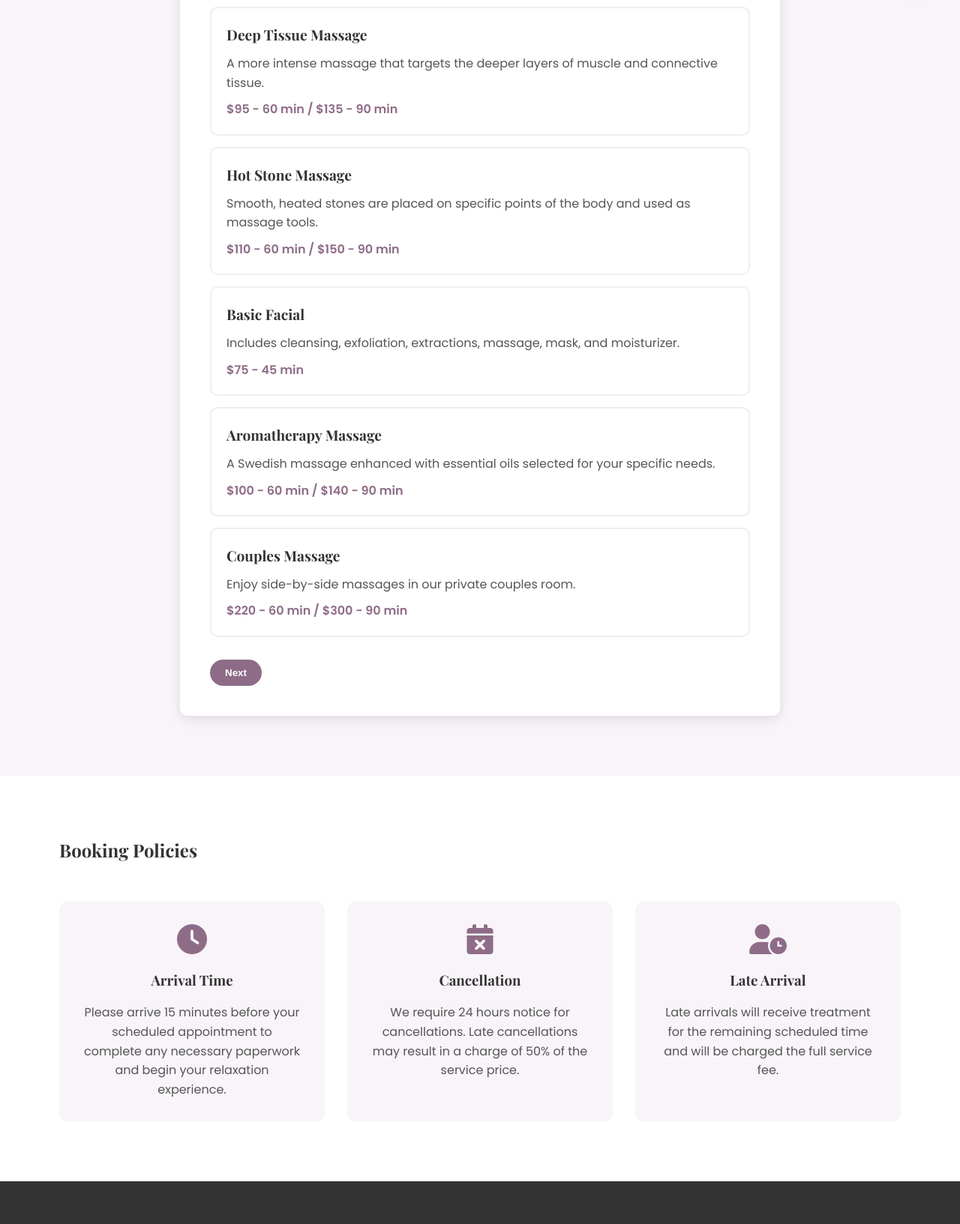
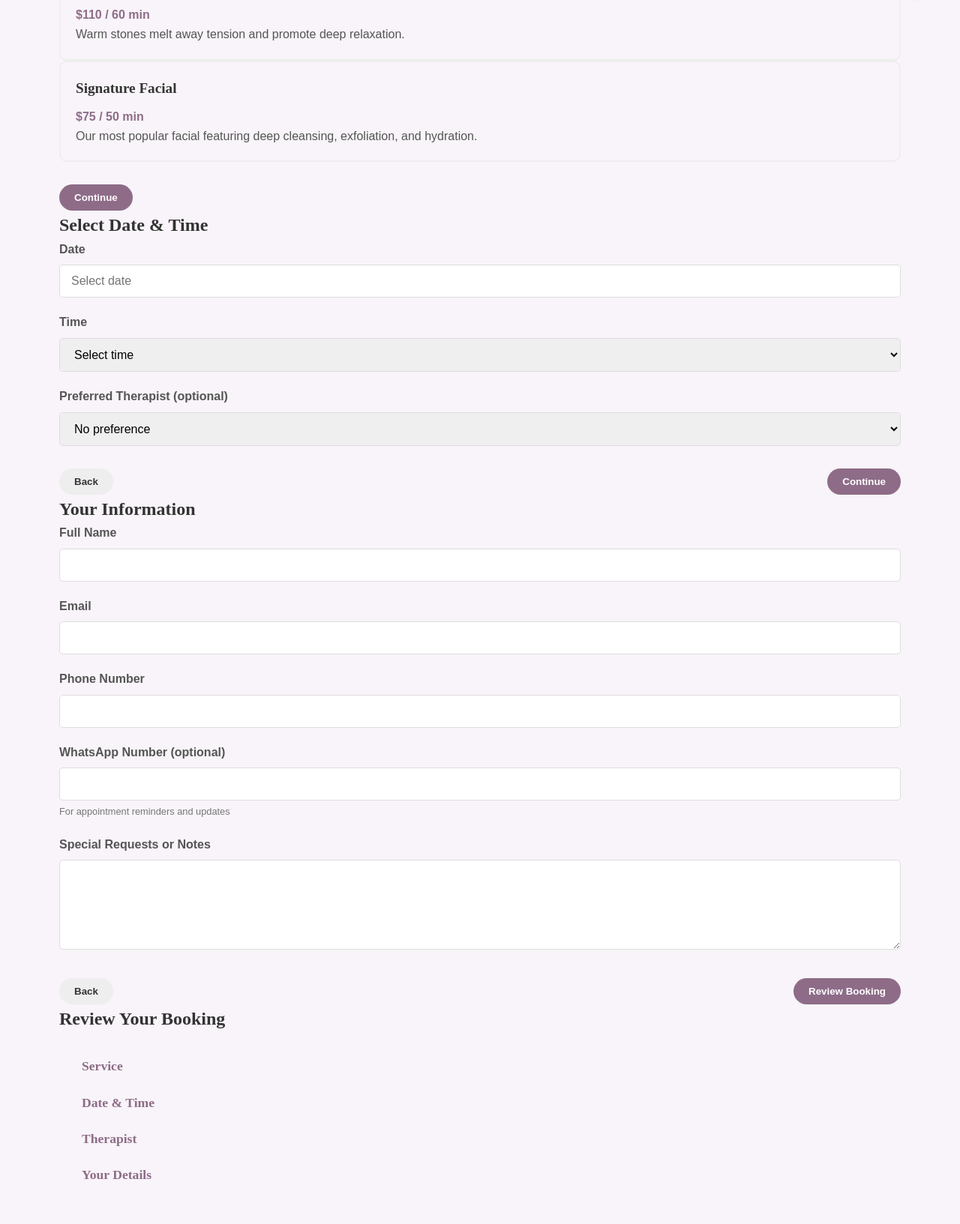
Before and after one commit to PugazhendhiK03/spa, a plain HTML site: page booking.html in a window 1280 px wide. Shown: the part 786-2419 px from the top of the page at 75% size. Drawn offline with nearby package versions, Linux system fonts and the light colour scheme.

Commit message:
Update booking.html
New5

```diff
--- a/booking.html
+++ b/booking.html
@@ -4,10 +4,9 @@
     <meta charset="UTF-8">
     <meta name="viewport" content="width=device-width, initial-scale=1.0">
     <title>Serenity Spa | Book Now</title>
+    <link rel="stylesheet" href="https://cdnjs.cloudflare.com/ajax/libs/font-awesome/6.4.0/css/all.min.css">
+    <link rel="stylesheet" href="https://cdn.jsdelivr.net/npm/flatpickr/dist/flatpickr.min.css">
     <link rel="stylesheet" href="css/style.css">
-    <link rel="stylesheet" href="https://cdnjs.cloudflare.com/ajax/libs/font-awesome/6.0.0-beta3/css/all.min.css">
-    <link href="https://fonts.googleapis.com/css2?family=Playfair+Display:wght@400;700&family=Poppins:wght@300;400;600&display=swap" rel="stylesheet">
-    <link rel="stylesheet" href="https://cdnjs.cloudflare.com/ajax/libs/flatpickr/4.6.9/flatpickr.min.css">
 </head>
 <body>
     <header>
@@ -33,11 +32,11 @@
     <section class="page-header">
         <div class="container">
             <h1>Book Your Appointment</h1>
-            <p>Schedule your relaxation experience with us</p>
+            <p>Schedule your spa experience with our easy online booking system</p>
         </div>
     </section>
 
-    <section class="booking-form-section">
+    <section class="booking-section">
         <div class="container">
             <div class="booking-steps">
                 <div class="step active" data-step="1">
@@ -50,76 +49,61 @@
                 </div>
                 <div class="step" data-step="3">
                     <span>3</span>
-                    <p>Your Details</p>
+                    <p>Your Info</p>
                 </div>
                 <div class="step" data-step="4">
                     <span>4</span>
-                    <p>Confirmation</p>
+                    <p>Confirm</p>
                 </div>
             </div>
 
             <form id="bookingForm">
-                <!-- Step 1: Service Selection -->
-                <div class="form-step active" data-step="1">
+                <!-- Step 1: Select Service -->
+                <div class="booking-form-step active" data-step="1">
                     <h2>Select Your Service</h2>
-                    <div class="service-options">
+                    <div class="service-selection">
                         <div class="service-option">
-                            <input type="radio" id="swedish" name="service" value="Swedish Massage" required>
+                            <input type="radio" name="service" id="swedish" value="Swedish Massage" checked>
                             <label for="swedish">
                                 <h3>Swedish Massage</h3>
-                                <p>A gentle, relaxing full-body massage that uses long strokes, kneading, and circular movements.</p>
-                                <p class="price">$85 - 60 min / $120 - 90 min</p>
+                                <p class="price">$85 / 60 min</p>
+                                <p>A gentle, relaxing massage that improves circulation and relieves muscle tension.</p>
                             </label>
                         </div>
                         <div class="service-option">
-                            <input type="radio" id="deep-tissue" name="service" value="Deep Tissue Massage">
+                            <input type="radio" name="service" id="deep-tissue" value="Deep Tissue Massage">
                             <label for="deep-tissue">
                                 <h3>Deep Tissue Massage</h3>
-                                <p>A more intense massage that targets the deeper layers of muscle and connective tissue.</p>
-                                <p class="price">$95 - 60 min / $135 - 90 min</p>
+                                <p class="price">$95 / 60 min</p>
+                                <p>Targets deeper layers of muscle and connective tissue to relieve chronic pain.</p>
                             </label>
                         </div>
                         <div class="service-option">
-                            <input type="radio" id="hot-stone" name="service" value="Hot Stone Massage">
+                            <input type="radio" name="service" id="hot-stone" value="Hot Stone Therapy">
                             <label for="hot-stone">
-                                <h3>Hot Stone Massage</h3>
-                                <p>Smooth, heated stones are placed on specific points of the body and used as massage tools.</p>
-                                <p class="price">$110 - 60 min / $150 - 90 min</p>
+                                <h3>Hot Stone Therapy</h3>
+                                <p class="price">$110 / 60 min</p>
+                                <p>Warm stones melt away tension and promote deep relaxation.</p>
                             </label>
                         </div>
                         <div class="service-option">
-                            <input type="radio" id="facial" name="service" value="Basic Facial">
+                            <input type="radio" name="service" id="facial" value="Signature Facial">
                             <label for="facial">
-                                <h3>Basic Facial</h3>
-                                <p>Includes cleansing, exfoliation, extractions, massage, mask, and moisturizer.</p>
-                                <p class="price">$75 - 45 min</p>
-                            </label>
-                        </div>
-                        <div class="service-option">
-                            <input type="radio" id="aromatherapy" name="service" value="Aromatherapy Massage">
-                            <label for="aromatherapy">
-                                <h3>Aromatherapy Massage</h3>
-                                <p>A Swedish massage enhanced with essential oils selected for your specific needs.</p>
-                                <p class="price">$100 - 60 min / $140 - 90 min</p>
-                            </label>
-                        </div>
-                        <div class="service-option">
-                            <input type="radio" id="couples" name="service" value="Couples Massage">
-                            <label for="couples">
-                                <h3>Couples Massage</h3>
-                                <p>Enjoy side-by-side massages in our private couples room.</p>
-                                <p class="price">$220 - 60 min / $300 - 90 min</p>
+                                <h3>Signature Facial</h3>
+                                <p class="price">$75 / 50 min</p>
+                                <p>Our most popular facial featuring deep cleansing, exfoliation, and hydration.</p>
                             </label>
                         </div>
                     </div>
                     <div class="form-navigation">
-                        <button type="button" class="btn next-step" data-next="2">Next</button>
+                        <button type="button" class="btn next-step" data-next="2">Continue</button>
                     </div>
                 </div>
 
                 <!-- Step 2: Date & Time -->
-                <div class="form-step" data-step="2">
+                <div class="booking-form-step" data-step="2">
                     <h2>Select Date & Time</h2>
+                    <div class="datetime-selection">
                         <div class="form-group">
                             <label for="booking-date">Date</label>
                             <input type="text" id="booking-date" name="date" placeholder="Select date" required>
@@ -138,31 +122,30 @@
                                 <option value="04:00 PM">04:00 PM</option>
                                 <option value="05:00 PM">05:00 PM</option>
                                 <option value="06:00 PM">06:00 PM</option>
-                            <option value="07:00 PM">07:00 PM</option>
                             </select>
                         </div>
                         <div class="form-group">
                             <label for="therapist">Preferred Therapist (optional)</label>
                             <select id="therapist" name="therapist">
                                 <option value="">No preference</option>
-                            <option value="Olivia Johnson">Olivia Johnson</option>
-                            <option value="Sophia Martinez">Sophia Martinez</option>
-                            <option value="James Wilson">James Wilson</option>
-                            <option value="Emma Davis">Emma Davis</option>
+                                <option value="Sarah Johnson">Sarah Johnson</option>
+                                <option value="David Martinez">David Martinez</option>
+                                <option value="Emily Chen">Emily Chen</option>
                             </select>
                         </div>
+                    </div>
                     <div class="form-navigation">
-                        <button type="button" class="btn prev-step" data-prev="1">Back</button>
-                        <button type="button" class="btn next-step" data-next="3">Next</button>
+                        <button type="button" class="btn btn-outline prev-step" data-prev="1">Back</button>
+                        <button type="button" class="btn next-step" data-next="3">Continue</button>
                     </div>
                 </div>
 
-                <!-- Step 3: Your Details -->
-                <div class="form-step" data-step="3">
-                    <h2>Your Details</h2>
+                <!-- Step 3: Your Information -->
+                <div class="booking-form-step" data-step="3">
+                    <h2>Your Information</h2>
                     <div class="form-group">
-                        <label for="name">Full Name</label>
-                        <input type="text" id="name" name="name" required>
+                        <label for="fullName">Full Name</label>
+                        <input type="text" id="fullName" name="name" required>
                     </div>
                     <div class="form-group">
                         <label for="email">Email</label>
@@ -182,13 +165,13 @@
                         <textarea id="notes" name="notes" rows="3"></textarea>
                     </div>
                     <div class="form-navigation">
-                        <button type="button" class="btn prev-step" data-prev="2">Back</button>
+                        <button type="button" class="btn btn-outline prev-step" data-prev="2">Back</button>
                         <button type="button" class="btn next-step" data-next="4">Review Booking</button>
                     </div>
                 </div>
 
                 <!-- Step 4: Confirmation -->
-                <div class="form-step" data-step="4">
+                <div class="booking-form-step" data-step="4">
                     <h2>Review Your Booking</h2>
                     <div class="booking-summary">
                         <div class="summary-item">
@@ -210,19 +193,21 @@
                             <p id="summary-phone"></p>
                         </div>
                     </div>
-                    <div class="form-group">
+                    <div class="form-group terms-checkbox">
                         <input type="checkbox" id="terms" name="terms" required>
                         <label for="terms">I agree to the <a href="#" id="terms-link">Terms & Conditions</a> and <a href="#" id="policy-link">Cancellation Policy</a></label>
                     </div>
                     <div class="form-navigation">
-                        <button type="button" class="btn prev-step" data-prev="3">Back</button>
+                        <button type="button" class="btn btn-outline prev-step" data-prev="3">Back</button>
                         <button type="submit" class="btn">Confirm Booking</button>
                     </div>
                 </div>
             </form>
 
-            <div id="bookingSuccess" class="booking-success" style="display: none;">
+            <div id="bookingSuccess" class="booking-success">
+                <div class="success-icon">
                     <i class="fas fa-check-circle"></i>
+                </div>
                 <h2>Booking Confirmed!</h2>
                 <p>Thank you for booking with Serenity Spa. A confirmation has been sent to your email and WhatsApp (if provided).</p>
                 <div class="booking-details">
@@ -236,36 +221,13 @@
         </div>
     </section>
 
-    <section class="booking-policies">
-        <div class="container">
-            <h2>Booking Policies</h2>
-            <div class="policies-grid">
-                <div class="policy-item">
-                    <i class="fas fa-clock"></i>
-                    <h3>Arrival Time</h3>
-                    <p>Please arrive 15 minutes before your scheduled appointment to complete any necessary paperwork and begin your relaxation experience.</p>
-                </div>
-                <div class="policy-item">
-                    <i class="fas fa-calendar-times"></i>
-                    <h3>Cancellation</h3>
-                    <p>We require 24 hours notice for cancellations. Late cancellations may result in a charge of 50% of the service price.</p>
-                </div>
-                <div class="policy-item">
-                    <i class="fas fa-user-clock"></i>
-                    <h3>Late Arrival</h3>
-                    <p>Late arrivals will receive treatment for the remaining scheduled time and will be charged the full service fee.</p>
-                </div>
-            </div>
-        </div>
-    </section>
-
     <footer>
         <div class="container">
             <div class="footer-grid">
                 <div class="footer-col">
                     <h3>Serenity Spa</h3>
-                    <p>Providing exceptional spa experiences since 2010. Our mission is to help you find balance and rejuvenation.</p>
-                    <div class="social-links">
+                    <p>Providing premium spa services to help you relax, rejuvenate, and renew.</p>
+                    <div class="social-icons">
                         <a href="#"><i class="fab fa-facebook-f"></i></a>
                         <a href="#"><i class="fab fa-instagram"></i></a>
                         <a href="#"><i class="fab fa-twitter"></i></a>
@@ -278,13 +240,13 @@
                         <li><a href="services.html">Services</a></li>
                         <li><a href="about.html">About Us</a></li>
                         <li><a href="contact.html">Contact</a></li>
-                        <li><a href="booking.html">Booking</a></li>
+                        <li><a href="booking.html">Book Now</a></li>
                     </ul>
                 </div>
                 <div class="footer-col">
-                    <h3>Contact Info</h3>
+                    <h3>Contact Us</h3>
                     <ul>
-                        <li><i class="fas fa-map-marker-alt"></i> 123 Spa Street, Relax City</li>
+                        <li><i class="fas fa-map-marker-alt"></i> 123 Wellness Ave, City</li>
                         <li><i class="fas fa-phone"></i> +91 7339541974</li>
                         <li><i class="fas fa-envelope"></i> info@serenityspa.com</li>
                         <li><i class="fab fa-whatsapp"></i> +91 7339541974</li>
@@ -293,14 +255,14 @@
                 <div class="footer-col">
                     <h3>Opening Hours</h3>
                     <ul>
-                        <li>Monday - Friday: 9:00 AM - 8:00 PM</li>
-                        <li>Saturday: 10:00 AM - 6:00 PM</li>
-                        <li>Sunday: 11:00 AM - 5:00 PM</li>
+                        <li>Monday - Friday: 9am - 8pm</li>
+                        <li>Saturday: 9am - 6pm</li>
+                        <li>Sunday: 10am - 4pm</li>
                     </ul>
                 </div>
             </div>
-            <div class="footer-bottom">
-                <p>&copy; 2023 Serenity Spa. All Rights Reserved.</p>
+            <div class="copyright">
+                <p>&copy; 2023 Serenity Spa. All rights reserved.</p>
             </div>
         </div>
     </footer>
@@ -328,15 +290,6 @@
 
                 <h3>Health Conditions</h3>
                 <p>Please advise us of any health conditions, allergies, injuries, pregnancy, or special needs when making your appointment. Some services may not be appropriate for certain conditions.</p>
-
-                <h3>Gift Certificates</h3>
-                <p>Gift certificates are non-refundable and not redeemable for cash. Lost or stolen gift certificates cannot be replaced. Gift certificates do not expire.</p>
-
-                <h3>Minimum Age</h3>
-                <p>Guests under 18 years of age must have parental consent to receive services. Some services may have additional age restrictions.</p>
-
-                <h3>Gratuity</h3>
-                <p>Gratuities are not included in service prices and are left to the discretion of our guests. The standard gratuity for spa services is 15-20%.</p>
             </div>
         </div>
     </div>
@@ -353,20 +306,11 @@
                 <p>Cancellations made less than 24 hours in advance will result in a charge equal to 50% of the reserved service amount.</p>
 
                 <p>"No shows" will be charged 100% of the reserved service amount.</p>
-
-                <h3>Late Arrival</h3>
-                <p>All appointments have been designed to allow appropriate time for full enjoyment of the service. Your late arrival may limit our ability to offer the fullest possible experience. Please be aware that late arrivals will not be afforded extension of scheduled treatments. Treatments will be rendered only for the remainder of the scheduled appointment and you will be responsible for payment of the full service.</p>
-
-                <h3>Group Bookings</h3>
-                <p>For parties of three or more, please call to book your group appointment and a 50% non-refundable deposit is required to secure your appointment. Group cancellation policy requires 7 days notice of cancellation or the deposit is forfeited.</p>
-
-                <h3>Special Considerations</h3>
-                <p>Please notify the spa coordinator of any allergies or sensitivities to aromas or ingredients when you schedule your appointment. Although we offer planned spa packages for your convenience, you are welcome to combine any of our spa and salon services for a custom package that meets your needs.</p>
             </div>
         </div>
     </div>
 
-    <script src="https://cdnjs.cloudflare.com/ajax/libs/flatpickr/4.6.9/flatpickr.min.js"></script>
+    <script src="https://cdn.jsdelivr.net/npm/flatpickr"></script>
     <script src="js/script.js"></script>
 </body>
                     </html>
```
Lines whose indentation alone changed are shown as unchanged.
